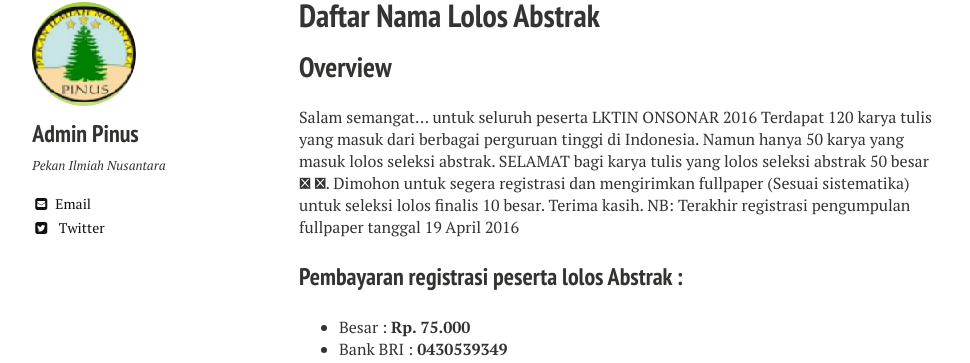
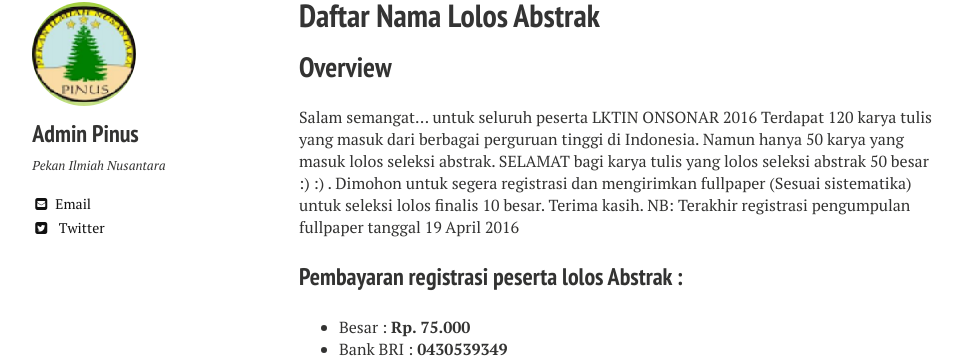
Before and after one commit to ukmppn-unp/ukmppn-unp.github.io, a Jekyll site: the page built from _posts/2016-04-09-daftar-lolos-abstrak-50besar.md, in a window 1280 px wide and 900 px high. Shown: the part 114-477 px from the top of the window, without its empty margins (21-991 px from the left). Built offline with Jekyll 4.4.1, drawn with Linux system fonts in a browser that asks for light colours; nearby versions of some CDN libraries; comment, search, counter and statistics services are not loaded; some of the changed text lies outside the part shown.

```diff
--- a/_posts/2016-04-09-daftar-lolos-abstrak-50besar.md
+++ b/_posts/2016-04-09-daftar-lolos-abstrak-50besar.md
@@ -13,7 +13,7 @@ comments: true
 
 Salam semangat... untuk seluruh peserta LKTIN ONSONAR 2016
 Terdapat 120 karya tulis yang masuk dari berbagai perguruan tinggi di Indonesia. Namun hanya 50 karya yang masuk lolos seleksi abstrak.
-SELAMAT bagi karya tulis yang lolos seleksi abstrak 50 besar  . Dimohon  untuk segera registrasi dan mengirimkan fullpaper (Sesuai sistematika) untuk seleksi lolos finalis 10 besar. Terima kasih.
+SELAMAT bagi karya tulis yang lolos seleksi abstrak 50 besar :) :) . Dimohon  untuk segera registrasi dan mengirimkan fullpaper (Sesuai sistematika) untuk seleksi lolos finalis 10 besar. Terima kasih.
 NB: Terakhir registrasi pengumpulan fullpaper tanggal 19 April 2016
 
 ### Pembayaran registrasi peserta lolos Abstrak :
```
Also changed, not shown: other parts of _posts/2016-04-09-daftar-lolos-abstrak-50besar.md (+4 -0 lines).
